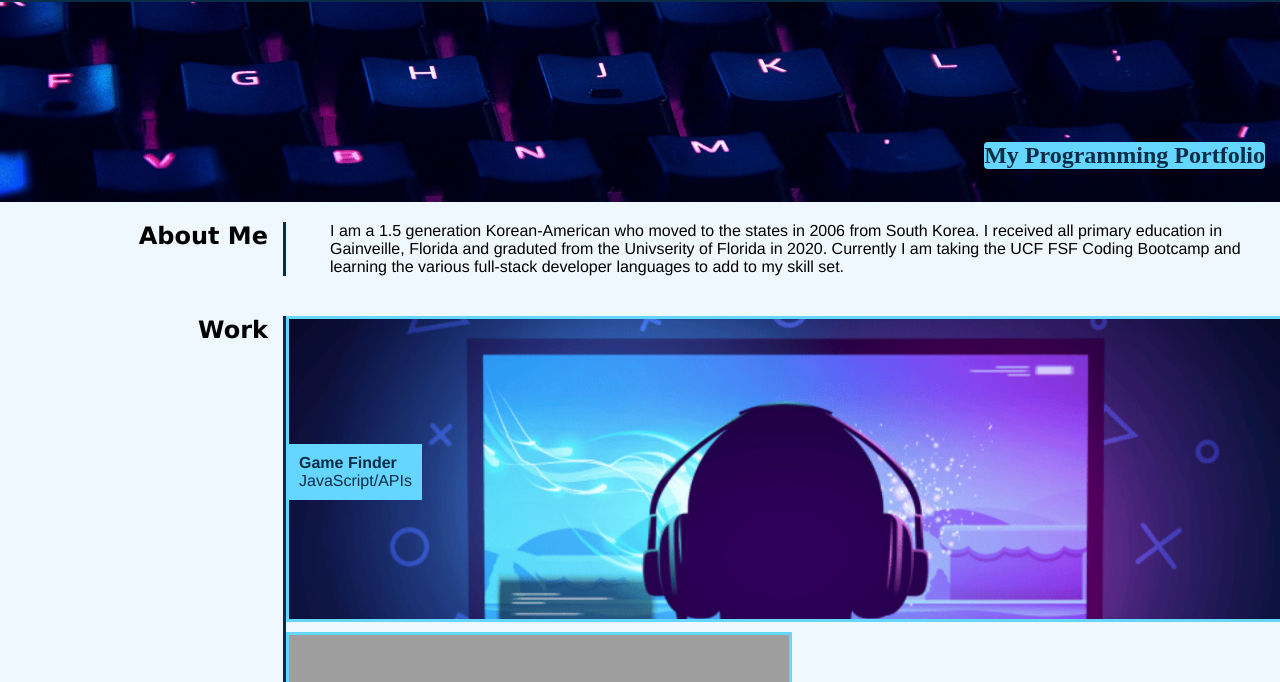
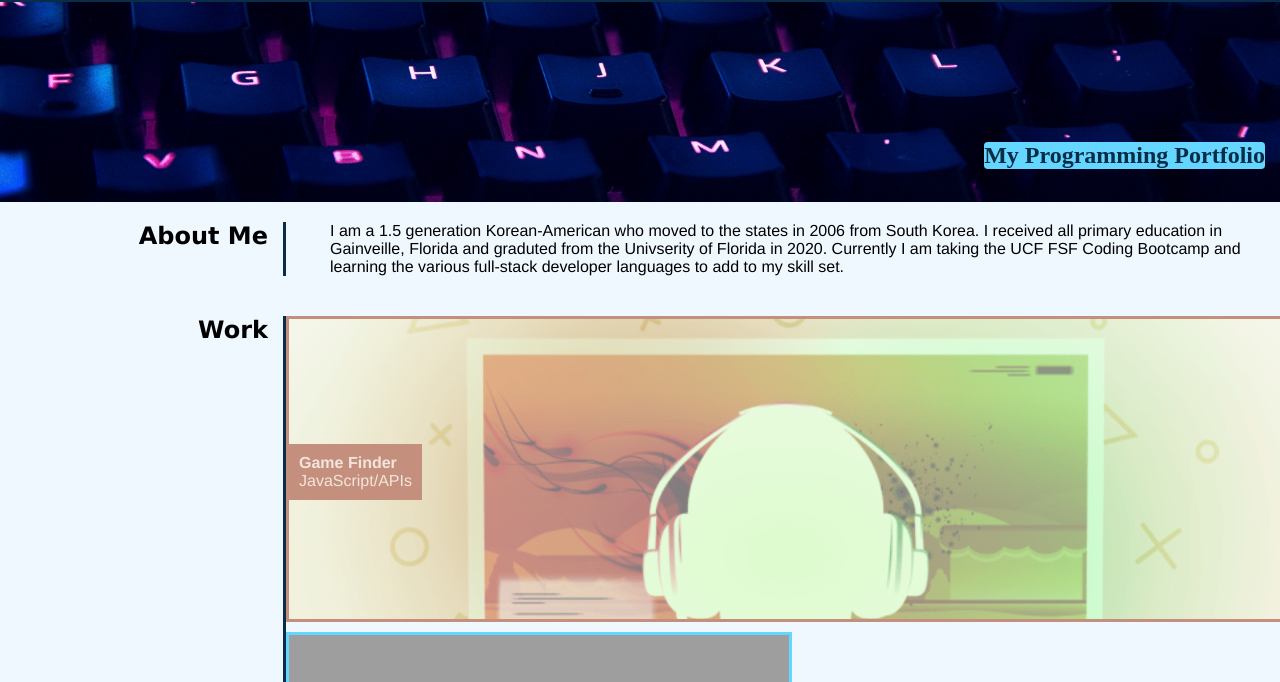
Before and after one commit to sangki810/Module-2-Challenge-Portolfio-by-Sangki-Jun, a plain HTML site: page index.html in a window 1280 px wide. In both pictures the pointer is over the element 789 px from the left and 534 px from the top of the page. Shown: the part 65-747 px from the top of the page. Drawn offline with Linux system fonts and the light colour scheme; grey boxes are pictures that could not be loaded.

Commit message:
added css, changed html to match

```diff
--- a/assets/css/style.css
+++ b/assets/css/style.css
@@ -69,6 +69,7 @@ a.navbar:hover {
     margin-right: 15px;
 }
 
+/* css for all main content */
 .body {
     display: flex;
     justify-content: space-between;
@@ -94,6 +95,7 @@ a.navbar:hover {
     padding: 20px;
 }
 
+/* css for photo-block elements in work section */
 #game-finder{
     height: 300px;
     width: 1000px;
@@ -156,6 +158,16 @@ a.navbar:hover {
     margin-top: 50px;
 }
 
+#game-finder:hover,
+#led-wall:hover,
+#calculator:hover,
+#pastel-puzzles:hover,
+#run-buddy:hover {
+    opacity: .5;
+    filter:invert(1);
+}
+
+/* css for contact me section */
 a.contacts {
     color: var(--dark);
     text-decoration: none;
@@ -170,21 +182,21 @@ a.contacts:hover {
     margin-top: 5px;
 }
 
-
 .list {
     list-style: none;
 }
-
+/*  css for resume section */
 #resume-list {
     margin-top: 5px;
 }
 
+/* css for footer */
 footer {
     text-align: center;
     padding-bottom: 10px;
 }
 
-/*changes the position of the headings from the side to the top, border line also changes*/
+/* media query for changes in css when window is re-sized */
 @media screen and (max-width: 1092px) {
     .body {
         display: block;
```
